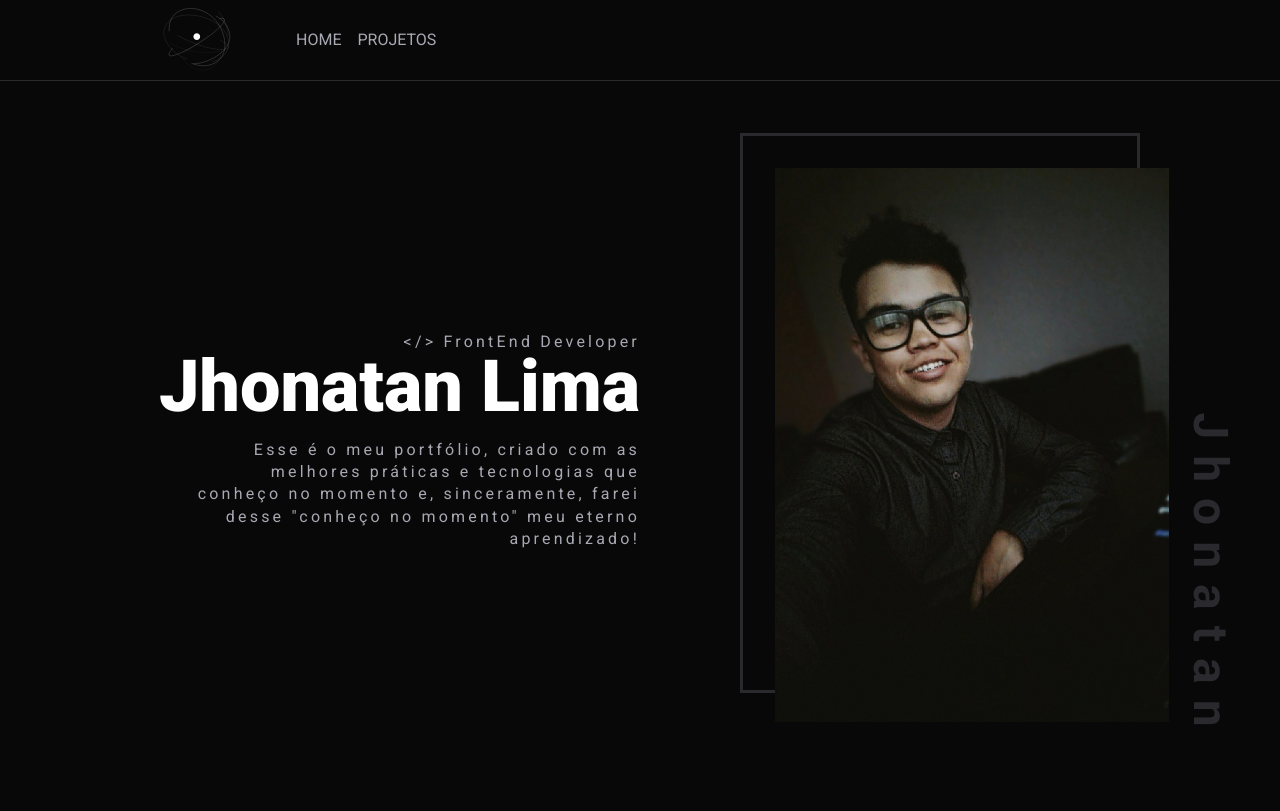
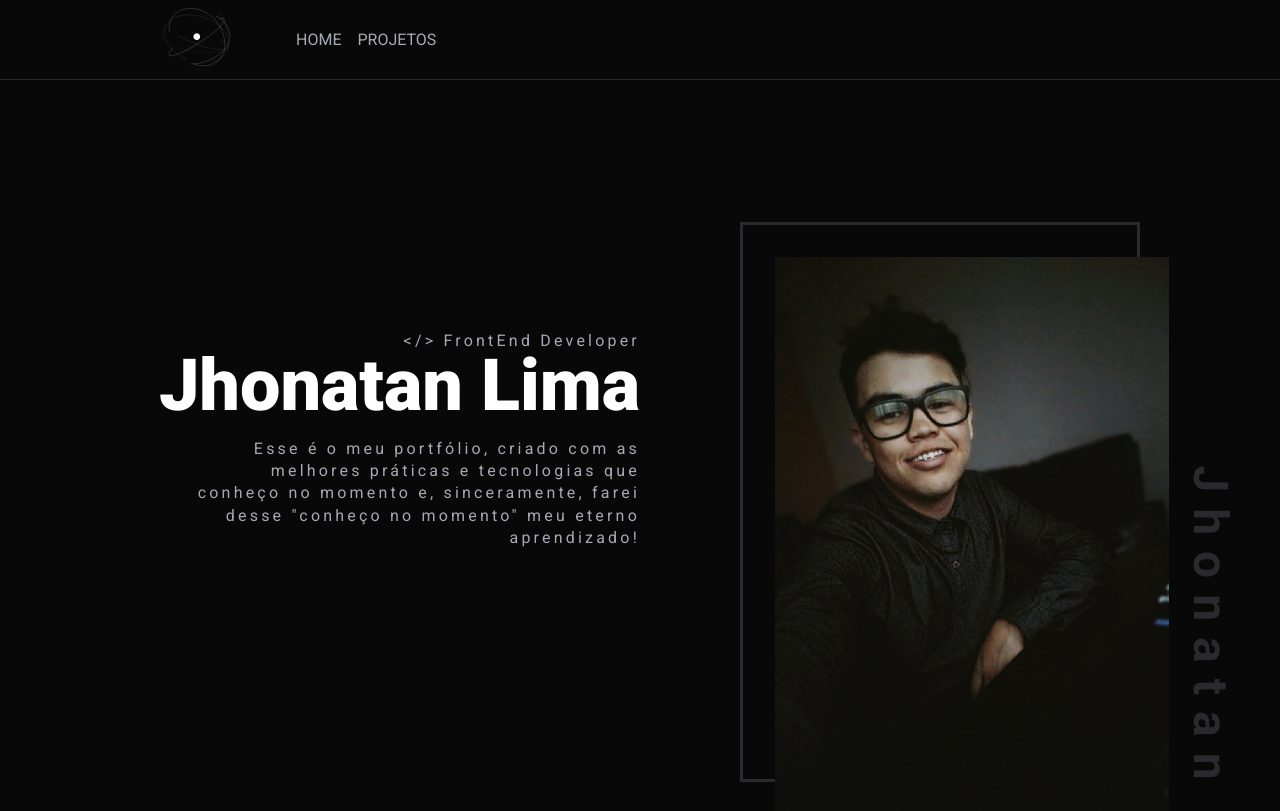
Before and after one commit to ojhones/justMe, a Next.js app: page / in a window 1280 px wide. Built offline with nearby package versions, Linux system fonts and the light colour scheme.

Commit message:
fixed bugs in Header

```diff
--- a/src/components/Header/styles.ts
+++ b/src/components/Header/styles.ts
@@ -1,7 +1,7 @@
 import styled from "styled-components";
 
 export const Container = styled.header`
-  min-height: 5rem;
+  height: 5rem;
   border-bottom: 0.5px solid var(--gray-800);
 
   div {
--- a/src/styles/pages/index.ts
+++ b/src/styles/pages/index.ts
@@ -15,7 +15,6 @@ export const Container = styled.div`
   aside {
     width: 50%;
     max-width: 600px;
-    height: calc(100vh - 5rem);
 
     display: flex;
     align-items: flex-end;
@@ -62,9 +61,10 @@ export const Container = styled.div`
       align-items: center;
 
       h3 {
-        top: -20%;
         right: -45%;
         position: relative;
+
+        margin-top: -30%;
 
         font-size: 3rem;
         letter-spacing: 1rem;
```
